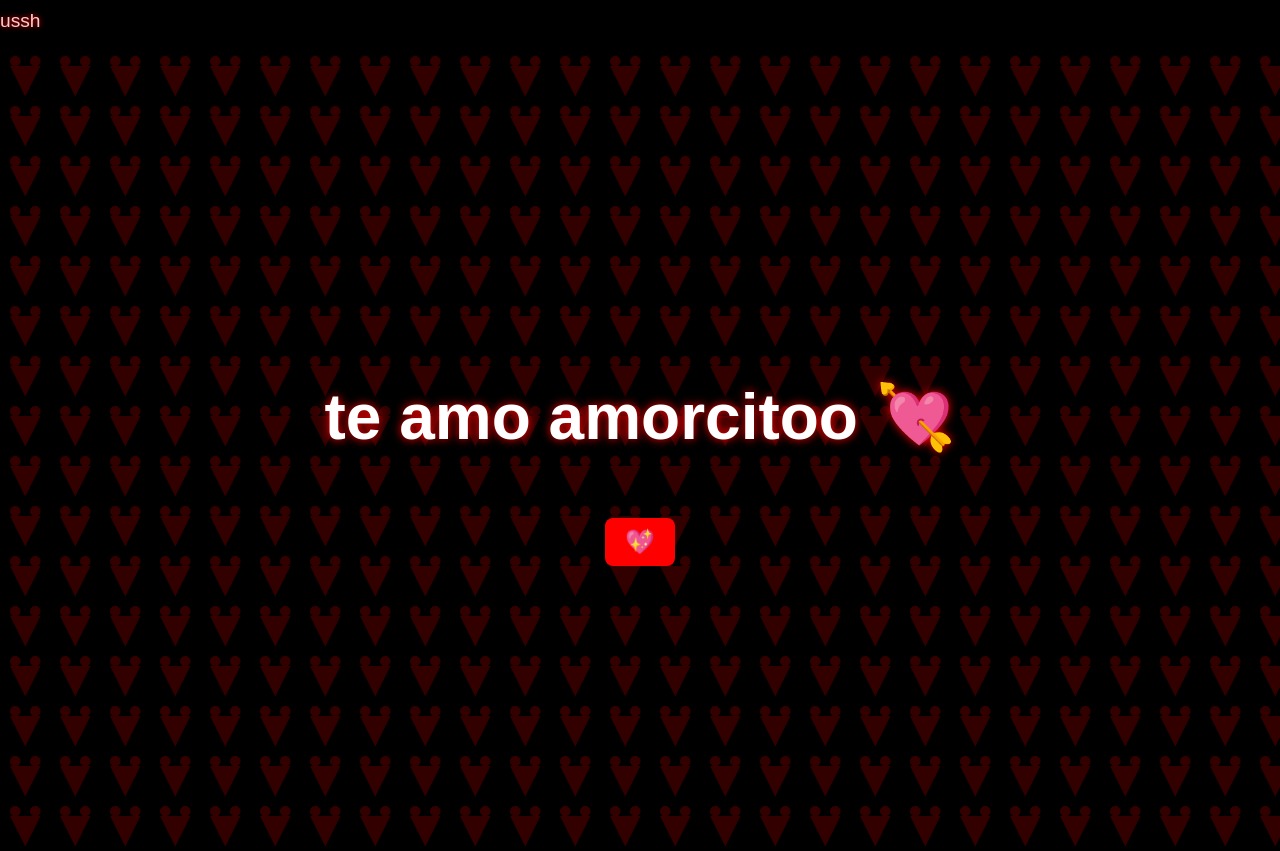
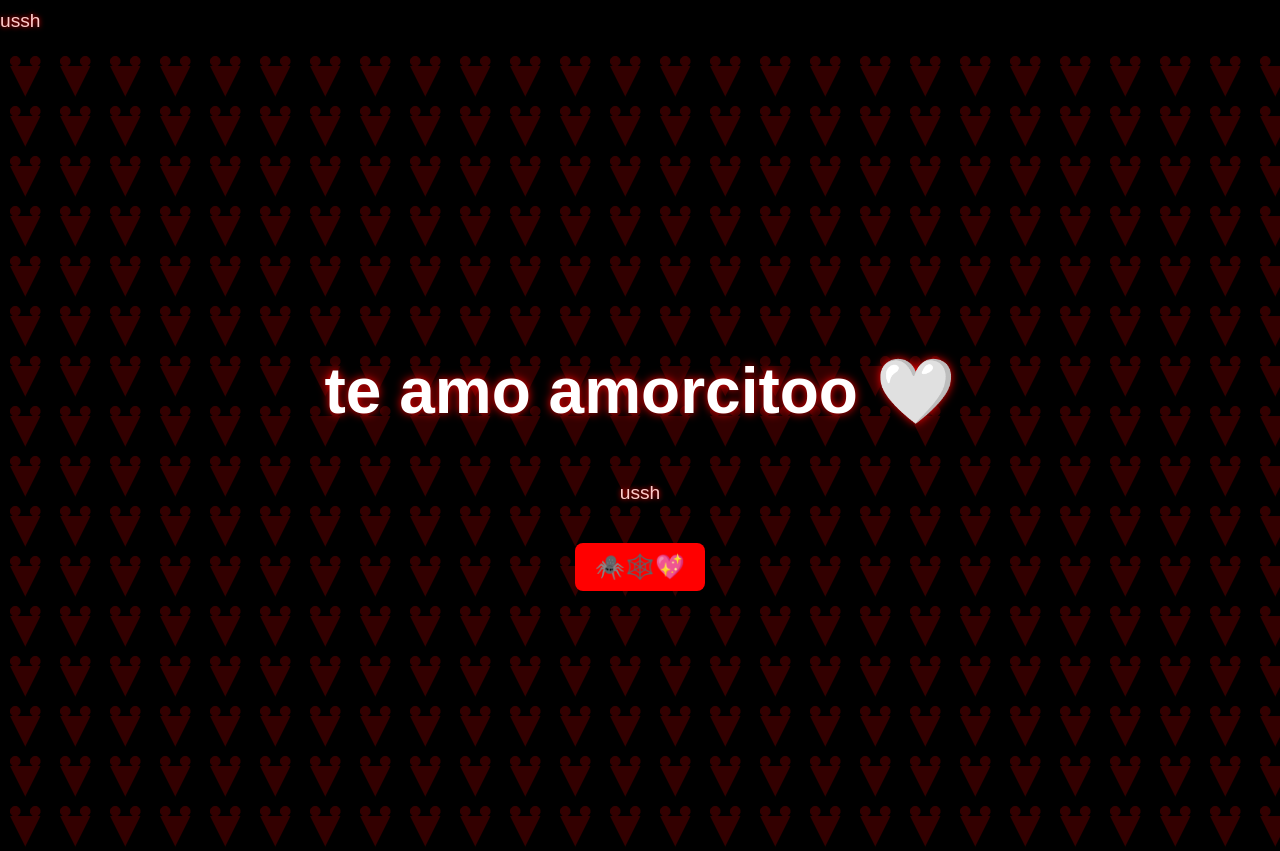
Before and after one commit to alexsuarezz/teamoamorcitoo, a plain HTML site: page index.html in a window 1280 px wide. Drawn offline with Linux system fonts and the light colour scheme.

Commit message:
Update index.html

```diff
--- a/index.html
+++ b/index.html
@@ -3,15 +3,16 @@
 <head>
   <meta charset="UTF-8">
   <meta name="viewport" content="width=device-width,initial-scale=1">
-  <title>te amo amorcitoo 💘</title>
+  <title>te amo amorcitoo 🤍</title>
   <p class="subtext">ussh</p>
   <link rel="stylesheet" href="style.css">
 </head>
 <body>
   <div class="overlay"></div>
   <div class="content">
-    <h1>te amo amorcitoo 💘</h1>
-    <button onclick="playAudio()">💖</button>
+    <h1>te amo amorcitoo 🤍</h1>
+    <p class="subtext">ussh</p>
+    <button onclick="playAudio()">🕷️🕸️💖</button>
     <audio id="audio" src="audio.mp3"></audio>
   </div>
   <script src="script.js"></script>
```
